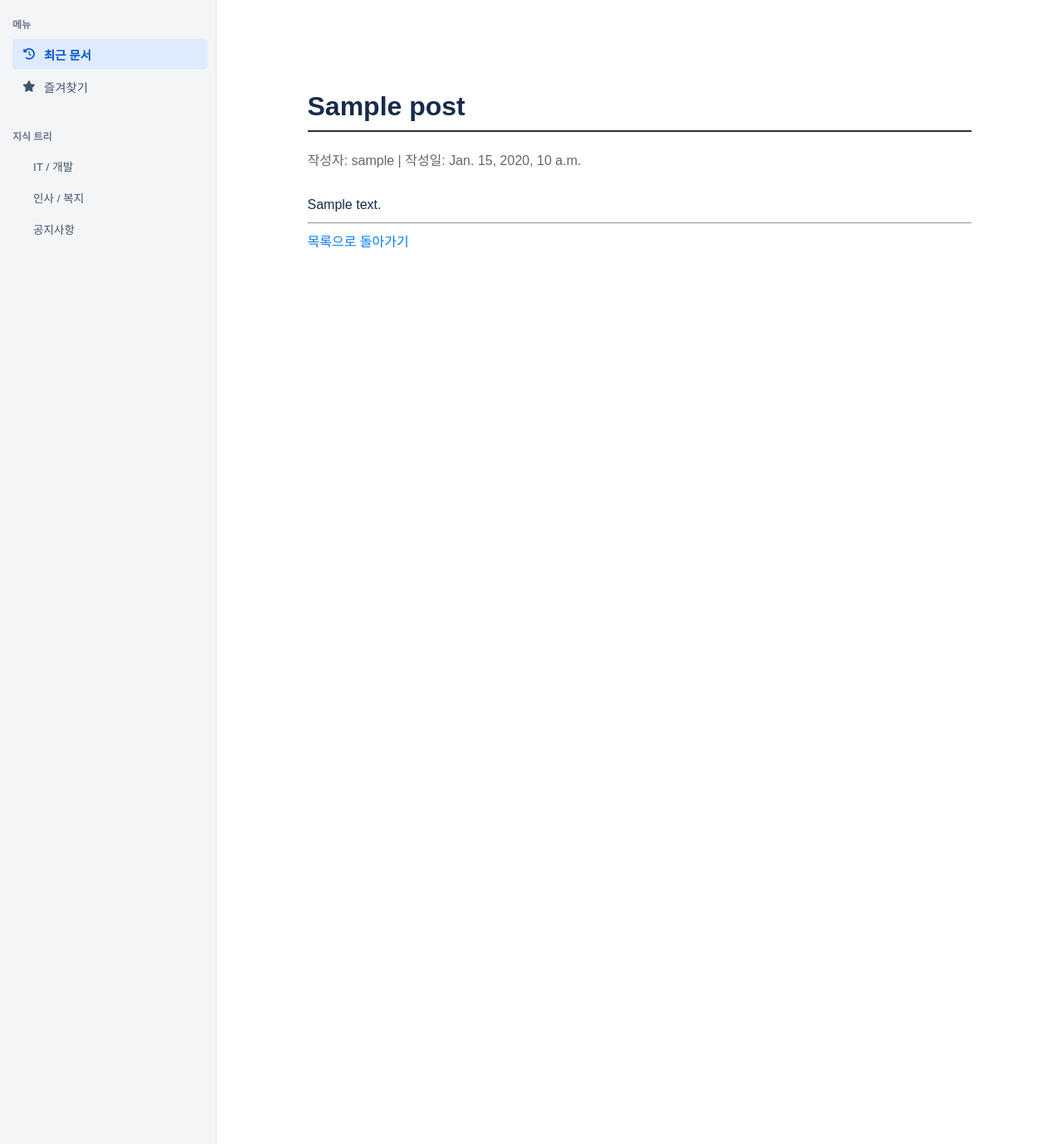
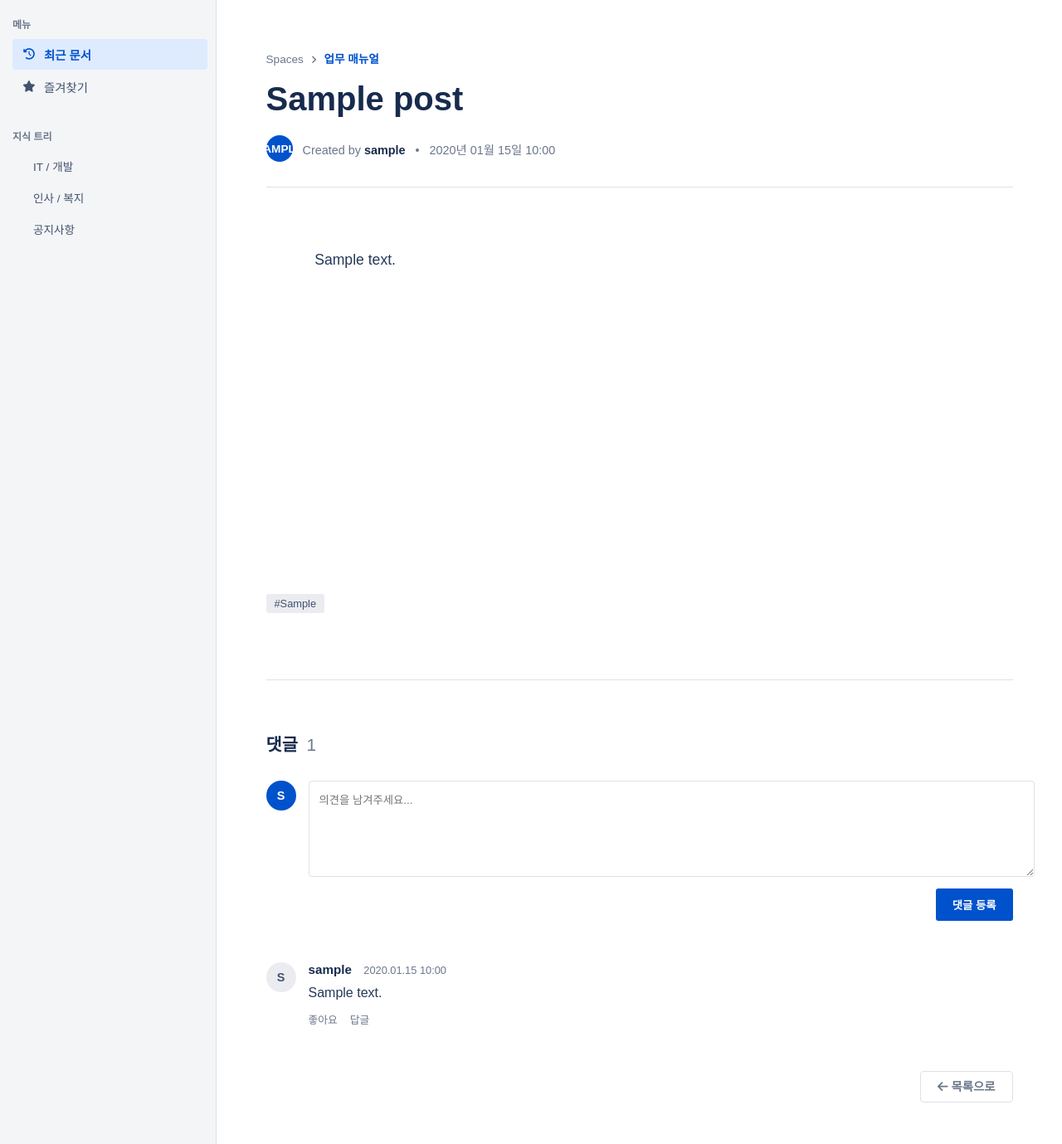
Before and after one commit to woonerb/company-wiki, a Django app: page /post/1/ in a window 1280 px wide. Shown: the part 50-1429 px from the top of the page at 83% size. Run offline with Django 5.2, Linux system fonts and the light colour scheme; a user stored in the database is signed in; tables that the repository leaves empty hold one stand-in row (values such as "Sample post"); some libraries are stand-ins or nearby versions; some web fonts are replaced.

Commit message:
댓글 기능 구현

```diff
--- a/wiki/templates/wiki/post_detail.html
+++ b/wiki/templates/wiki/post_detail.html
@@ -1,201 +1,105 @@
 {% extends "base.html" %}
 {% block content %}
 
-<link rel="stylesheet" href="https://cdn.jsdelivr.net/gh/orioncactus/pretendard@v1.3.8/dist/web/static/pretendard.css" />
 <link href="https://cdn.quilljs.com/1.3.6/quill.snow.css" rel="stylesheet">
-<link rel="stylesheet" href="https://cdnjs.cloudflare.com/ajax/libs/font-awesome/6.4.0/css/all.min.css">
 
-<style>
-    :root {
-        --primary-color: #0052CC; /* Confluence 메인 블루 */
-        --text-main: #172B4D;
-        --text-sub: #6B778C;
-        --bg-gray: #F4F5F7;
-        --border-color: #DFE1E6;
-    }
+<article class="wiki-post">
+    <header class="post-header" style="margin-bottom: 40px; border-bottom: 1px solid #DFE1E6; padding-bottom: 30px;">
+        <div class="breadcrumb" style="font-size: 0.85rem; color: #6B778C; margin-bottom: 15px;">
+            <span>Spaces</span> <i class="fa-solid fa-angle-right" style="font-size: 0.7rem; margin: 0 5px;"></i>
+            <span style="font-weight: 600; color: #0052CC;">{{ post.get_category_display }}</span>
+        </div>
 
-    body {
-        font-family: 'Pretendard', -apple-system, BlinkMacSystemFont, sans-serif;
-        background-color: white; /* 배경을 화이트로 하여 문서 집중도 향상 */
-        color: var(--text-main);
-        margin: 0;
-    }
+        <h1 style="font-size: 2.5rem; font-weight: 700; color: #172B4D; margin: 0 0 20px 0; line-height: 1.2;">
+            {{ post.title }}
+        </h1>
 
-    /* 상단 내비게이션 바가 있다면 그 아래 간격 */
-    .wiki-wrapper {
-        max-width: 980px;
-        margin: 0 auto;
-        padding: 60px 40px;
-    }
-
-    /* 카테고리 & 타이틀 */
-    .post-header { margin-bottom: 40px; }
-
-    .breadcrumb {
-        font-size: 0.9rem;
-        color: var(--text-sub);
-        margin-bottom: 15px;
-        display: flex;
-        align-items: center;
-        gap: 8px;
-    }
-
-    .post-title {
-        font-size: 2.8rem;
-        font-weight: 700;
-        letter-spacing: -0.02em;
-        margin: 0 0 20px 0;
-        color: var(--text-main);
-    }
-
-    .post-author-info {
-        display: flex;
-        align-items: center;
-        gap: 12px;
-        padding-bottom: 30px;
-        border-bottom: 1px solid var(--border-color);
-    }
-
-    .author-avatar {
-        width: 36px;
-        height: 36px;
-        background: var(--primary-color);
-        color: white;
-        border-radius: 50%;
-        display: flex;
-        align-items: center;
-        justify-content: center;
-        font-weight: bold;
-        font-size: 0.9rem;
-    }
-
-    .meta-text { font-size: 0.95rem; color: var(--text-sub); }
-    .meta-text b { color: var(--text-main); margin-right: 10px; }
-
-    /* 본문 콘텐츠 스타일링 (Confluence 가독성) */
-    .wiki-content-area {
-        margin-top: 40px;
-        font-size: 1.15rem;
-        line-height: 1.7;
-        color: #253858;
-    }
-
-    /* Quill 내부 요소 커스텀 */
-    .ql-editor { padding: 0 !important; }
-    .ql-editor p { margin-bottom: 1.2em; }
-    .ql-editor h1, .ql-editor h2, .ql-editor h3 {
-        margin-top: 1.5em;
-        margin-bottom: 0.5em;
-        color: var(--text-main);
-    }
-    .ql-editor img {
-        border-radius: 4px;
-        box-shadow: 0 2px 10px rgba(0,0,0,0.05);
-        margin: 20px 0;
-    }
-
-    /* 인용구 스타일 */
-    .ql-editor blockquote {
-        border-left: 4px solid var(--border-color);
-        padding-left: 20px;
-        color: var(--text-sub);
-        font-size: 1.2rem;
-        margin: 30px 0;
-    }
-
-    /* 첨부파일 영역 */
-    .attachment-box {
-        margin-top: 60px;
-        padding: 20px;
-        background: var(--bg-gray);
-        border-radius: 8px;
-        display: flex;
-        align-items: center;
-        gap: 15px;
-    }
-    .attachment-box i { font-size: 1.5rem; color: var(--text-sub); }
-    .attachment-link {
-        text-decoration: none;
-        color: var(--primary-color);
-        font-weight: 600;
-    }
-
-    /* 하단 태그 */
-    .footer-tags { margin-top: 40px; display: flex; gap: 8px; flex-wrap: wrap; }
-    .tag-pill {
-        background: #EBECF0;
-        color: #42526E;
-        padding: 4px 12px;
-        border-radius: 3px; /* Confluence는 약간 각진 느낌 */
-        font-size: 0.85rem;
-        text-decoration: none;
-        font-weight: 500;
-    }
-    .tag-pill:hover { background: #DFE1E6; }
-
-    /* 플로팅 목록 버튼 */
-    .back-to-list {
-        position: fixed;
-        bottom: 40px;
-        right: 40px;
-        background: white;
-        border: 1px solid var(--border-color);
-        padding: 12px 20px;
-        border-radius: 50px;
-        box-shadow: 0 4px 12px rgba(0,0,0,0.1);
-        text-decoration: none;
-        color: var(--text-main);
-        font-weight: 600;
-        transition: all 0.2s;
-    }
-    .back-to-list:hover { transform: translateY(-3px); box-shadow: 0 6px 15px rgba(0,0,0,0.15); }
-</style>
-
-<div class="wiki-wrapper">
-    <header class="post-header">
-        <div class="breadcrumb">
-            <i class="fa-solid fa-folder-open"></i>
-            <span>Spaces</span> 〉 <span>{{ post.get_category_display }}</span>
-        </div>
-        <h1 class="post-title">{{ post.title }}</h1>
-
-        <div class="post-author-info">
-            <div class="author-avatar">{{ post.author|slice:":1"|upper }}</div>
-            <div class="meta-text">
-                Created by <b>{{ post.author }}</b>
-                <span style="margin: 0 5px;">•</span>
-                {{ post.created_at|date:"Y년 m월 d일" }}
+        <div class="post-meta" style="display: flex; align-items: center; gap: 12px;">
+            <div class="author-avatar" style="width: 32px; height: 32px; background: #0052CC; color: white; border-radius: 50%; display: flex; align-items: center; justify-content: center; font-weight: bold; font-size: 0.85rem;">
+                {{ post.author|slice:":1"|upper }}
+            </div>
+            <div style="font-size: 0.9rem; color: #6B778C;">
+                Created by <b style="color: #172B4D;">{{ post.author }}</b>
+                <span style="margin: 0 8px;">•</span>
+                {{ post.created_at|date:"Y년 m월 d일 H:i" }}
             </div>
         </div>
     </header>
 
-    <main class="wiki-content-area ql-snow">
-        <div class="ql-editor">
+    <main class="wiki-content ql-snow" style="min-height: 400px;">
+        <div class="ql-editor" style="padding: 0; font-size: 1.1rem; line-height: 1.8; color: #253858;">
             {{ post.content|safe }}
         </div>
     </main>
 
-    {% if post.attachment %}
-    <div class="attachment-box">
-        <i class="fa-solid fa-paperclip"></i>
-        <div>
-            <div style="font-size: 0.8rem; color: var(--text-sub);">Attached File</div>
-            <a href="{{ post.attachment.url }}" class="attachment-link" download>{{ post.attachment.name }}</a>
-        </div>
+    {% if post.tags %}
+    <div class="post-tags" style="margin-top: 50px; display: flex; gap: 8px; flex-wrap: wrap;">
+        {% for tag in post.tags.split %}
+            <span style="background: #EBECF0; color: #42526E; padding: 4px 10px; border-radius: 3px; font-size: 0.8rem; font-weight: 500;">
+                #{{ tag }}
+            </span>
+        {% endfor %}
     </div>
     {% endif %}
 
-    {% if post.tags %}
-    <div class="footer-tags">
-        {% for tag in post.tags.split %}
-            <a href="{% url 'post_list_by_tag' tag %}" class="tag-pill">#{{ tag }}</a>
-        {% endfor %}
+    <section class="comment-section" style="margin-top: 80px; border-top: 1px solid #DFE1E6; padding-top: 40px;">
+        <h3 style="font-size: 1.3rem; color: #172B4D; margin-bottom: 30px;">
+            댓글 <span style="color: #6B778C; font-weight: normal; margin-left: 5px;">{{ post.comments.count }}</span>
+        </h3>
+
+        {% if user.is_authenticated %}
+        <form method="POST" style="margin-bottom: 50px; display: flex; gap: 15px;">
+            {% csrf_token %}
+            <div style="width: 36px; height: 36px; background: #0052CC; color: white; border-radius: 50%; display: flex; align-items: center; justify-content: center; font-weight: bold; font-size: 0.9rem; flex-shrink: 0;">
+                {{ user.username|slice:":1"|upper }}
+            </div>
+            <div style="flex: 1;">
+                <textarea name="content" placeholder="의견을 남겨주세요..." required
+                    style="width: 100%; border: 1px solid #DFE1E6; border-radius: 4px; padding: 12px; font-family: inherit; resize: vertical; min-height: 90px; margin-bottom: 10px; outline-color: #4C9AFF;"></textarea>
+                <button type="submit" style="background: #0052CC; color: white; border: none; padding: 10px 20px; border-radius: 3px; font-weight: 600; cursor: pointer; float: right; transition: 0.2s;" onmouseover="this.style.background='#0065FF'" onmouseout="this.style.background='#0052CC'">
+                    댓글 등록
+                </button>
+            </div>
+        </form>
+        {% else %}
+        <div style="background: #F4F5F7; padding: 20px; border-radius: 6px; text-align: center; margin-bottom: 40px;">
+            <p style="margin: 0; color: #6B778C; font-size: 0.9rem;">댓글을 남기려면 <a href="/admin/" style="color: #0052CC; text-decoration: none; font-weight: 600;">로그인</a>이 필요합니다.</p>
+        </div>
+        {% endif %}
+
+        <div class="comments-list" style="display: flex; flex-direction: column; gap: 30px; clear: both;">
+            {% for comment in post.comments.all %}
+            <div class="comment-item" style="display: flex; gap: 15px;">
+                <div style="width: 36px; height: 36px; background: #EBECF0; color: #42526E; border-radius: 50%; display: flex; align-items: center; justify-content: center; font-weight: bold; font-size: 0.9rem; flex-shrink: 0;">
+                    {{ comment.author.username|slice:":1"|upper }}
+                </div>
+                <div style="flex: 1;">
+                    <div style="margin-bottom: 6px;">
+                        <strong style="font-size: 0.95rem; color: #172B4D;">{{ comment.author.username }}</strong>
+                        <span style="font-size: 0.8rem; color: #6B778C; margin-left: 10px;">{{ comment.created_at|date:"Y.m.d H:i" }}</span>
+                    </div>
+                    <div style="font-size: 1rem; color: #253858; line-height: 1.6; white-space: pre-wrap;">{{ comment.content }}</div>
+
+                    <div style="margin-top: 10px; display: flex; gap: 15px;">
+                        <button style="background: none; border: none; color: #6B778C; font-size: 0.8rem; cursor: pointer; padding: 0; font-weight: 500;">좋아요</button>
+                        <button style="background: none; border: none; color: #6B778C; font-size: 0.8rem; cursor: pointer; padding: 0; font-weight: 500;">답글</button>
+                    </div>
+                </div>
+            </div>
+            {% empty %}
+            <div style="text-align: center; padding: 40px 0; color: #C1C7D0;">
+                <i class="fa-regular fa-comments" style="font-size: 2.5rem; margin-bottom: 15px; display: block;"></i>
+                <p style="font-size: 0.95rem;">아직 등록된 댓글이 없습니다.</p>
+            </div>
+            {% endfor %}
+        </div>
+    </section>
+
+    <div style="margin-top: 60px; text-align: right;">
+        <a href="{% url 'post_list' %}" style="text-decoration: none; color: #6B778C; font-size: 0.9rem; font-weight: 600; padding: 10px 20px; border: 1px solid #DFE1E6; border-radius: 4px; transition: 0.2s;" onmouseover="this.style.background='#F4F5F7'" onmouseout="this.style.background='white'">
+            <i class="fa-solid fa-arrow-left"></i> 목록으로
+        </a>
     </div>
-    {% endif %}
-</div>
-
-<a href="{% url 'post_list' %}" class="back-to-list">
-    <i class="fa-solid fa-arrow-left"></i> 목록으로
-</a>
+</article>
 
 {% endblock %}
--- a/wiki/views.py
+++ b/wiki/views.py
@@ -1,7 +1,7 @@
 from django.shortcuts import render, redirect, get_object_or_404
+from .models import Post, Comment
 from django.db.models import Q
 from django.http import JsonResponse
-from .models import Post
 from django.contrib.auth.decorators import login_required
 from django.views.decorators.csrf import csrf_exempt
 from .models import PostImage
@@ -130,3 +130,20 @@
         'search_query': search_query
     })
 # --- 검색 기능 구현 ---
+
+# --- 댓글 기능 구현 ---
+def post_detail(request, pk):
+    post = get_object_or_404(Post, pk=pk)
+
+    if request.method == "POST": # 댓글 제출 시
+        content = request.POST.get('content')
+        if content:
+            Comment.objects.create(
+                post=post,
+                author=request.user,
+                content=content
+            )
+            return redirect('post_detail', pk=post.pk)
+
+    return render(request, 'wiki/post_detail.html', {'post': post})
+# --- 댓글 기능 구현 ---
```
Also changed, not shown: wiki/models.py (+15 -0 lines), wiki/migrations/0006_comment.py (added).
